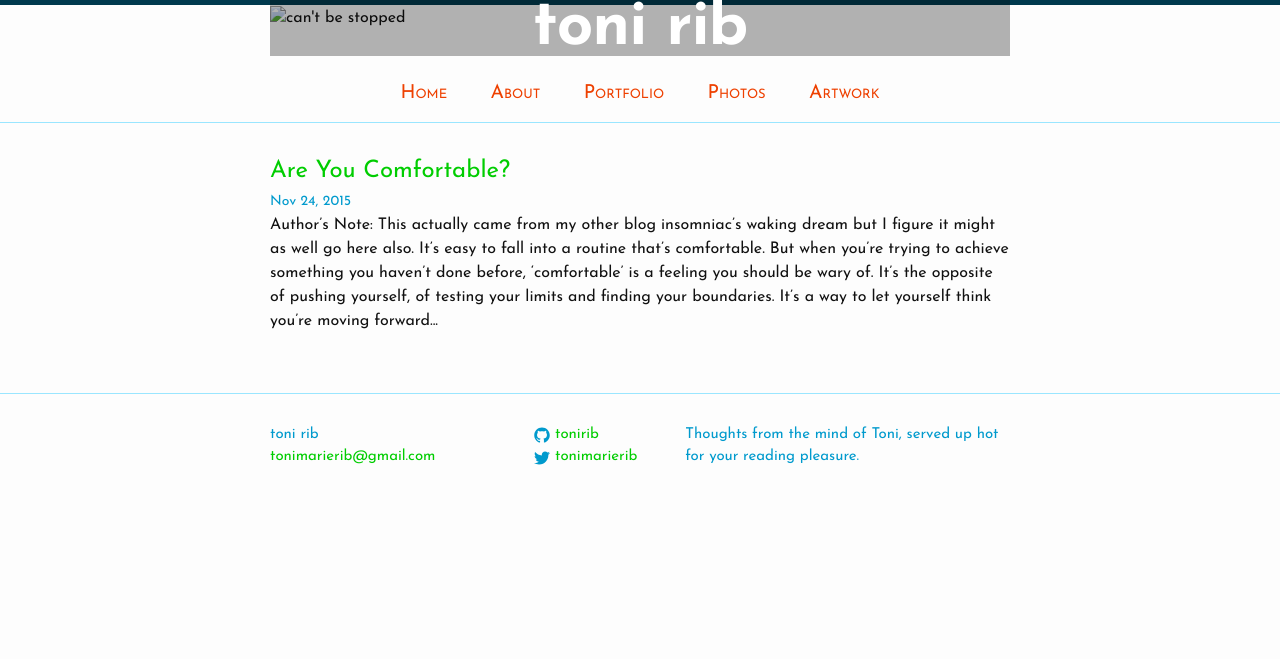
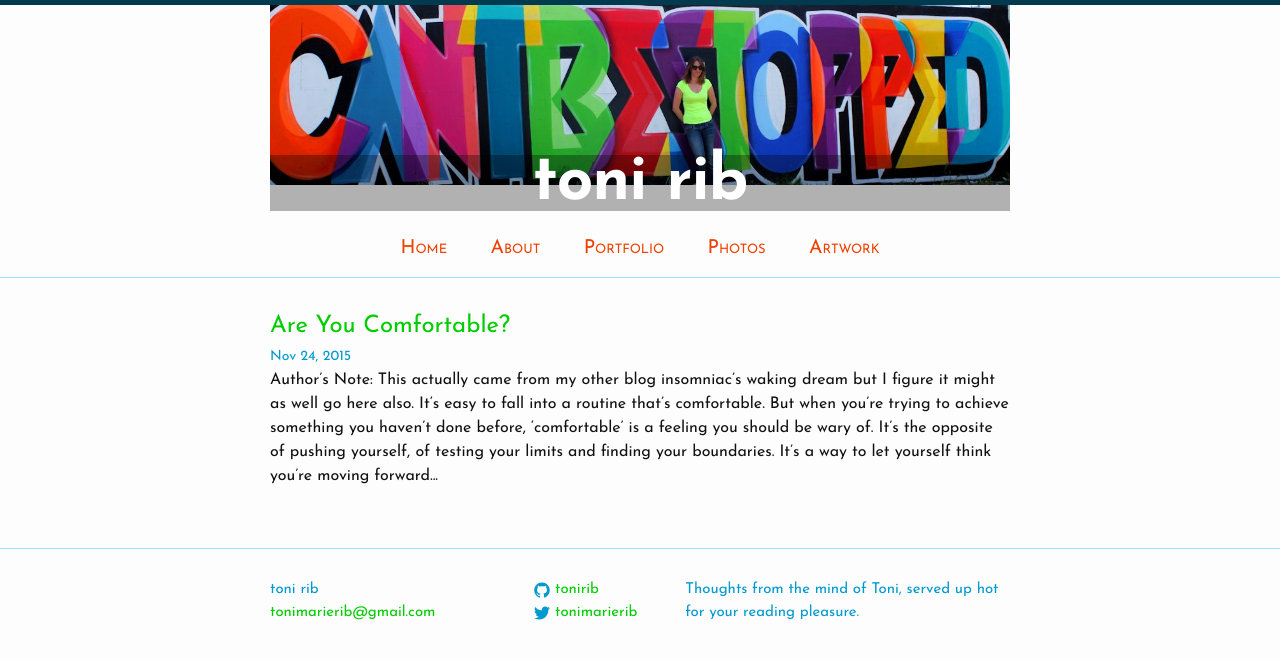
Before and after one commit to ToniRib/personal-blog, a Jekyll site: the page built from index.html, in a window 1280 px wide. Shown: the top 659 px of the page. Built offline with Jekyll 4.4.1, drawn with Linux system fonts in a browser that asks for light colours.

Commit message:
try to update main photo link again

```diff
--- a/_includes/header.html
+++ b/_includes/header.html
@@ -2,7 +2,7 @@
 
   <div class="wrapper">
 
-    <img src="personal-blog/images/cantbestopped.jpg" src2="../personal-blog/images/cantbestopped.jpg" alt="can't be stopped">
+    <img src="/images/cantbestopped.jpg" src2="../personal-blog/images/cantbestopped.jpg" alt="can't be stopped">
 
     <h1 class="site-title" href="{{ site.baseurl }}/">{{ site.title }}</h1>
 
```
Also changed, not shown: 6 other files.
